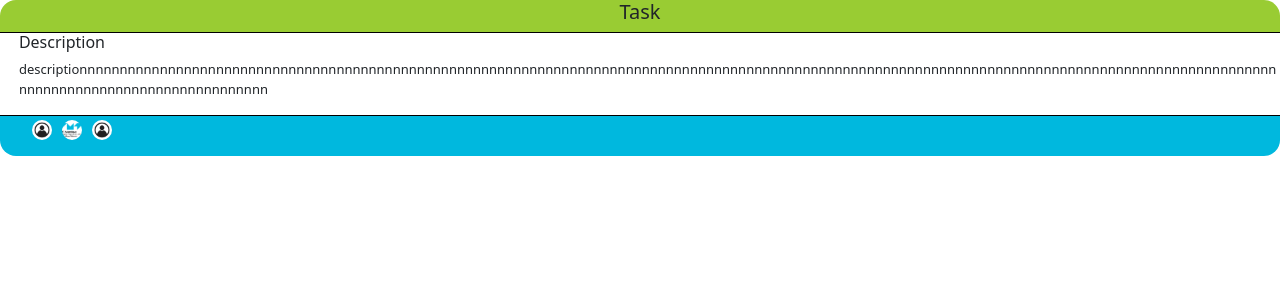
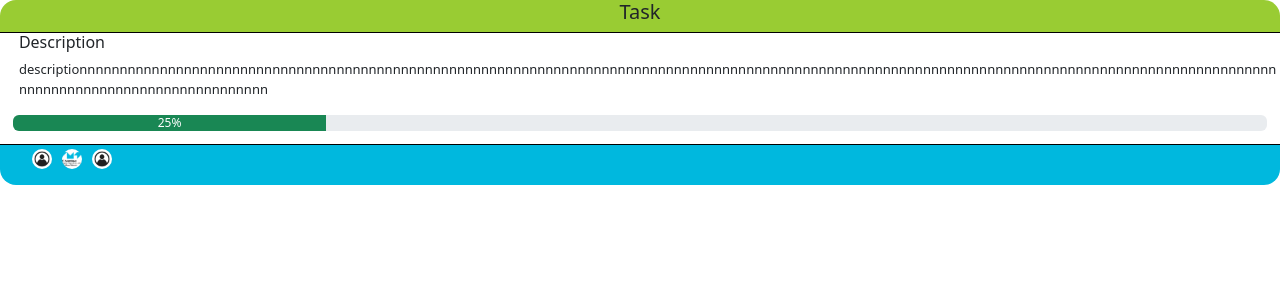
Before and after one commit to antoinech2/Trell-IMT, a Flask app: page /task in a window 1280 px wide. Shown: the top 300 px of the page. Run offline with Flask 3, Linux system fonts and the light colour scheme.

Commit message:
progress bar

```diff
--- a/static/css/task_style.css
+++ b/static/css/task_style.css
@@ -145,3 +145,7 @@ html,body{
 
 
 }
+
+.progress-container{
+    margin:1%;
+}
--- a/templates/components/task.html.jinja2
+++ b/templates/components/task.html.jinja2
@@ -21,6 +21,11 @@
         <h6>Description</h6>
         <p class="task__description">{{ description }}</p>
     </div>
+<div class="progress-container">
+<div class="progress" role="progressbar" aria-label="task_progression" aria-valuenow="25" aria-valuemin="0" aria-valuemax="100">
+  <div class="progress-bar bg-success" style="width: 25%">25%</div>
+</div>
+</div>
     <div class="working-team">
         <ul id="user-image">
             {% for user in users %}
```
Also changed, not shown: templates/components/task_form.html.jinja2 (+22 -3 lines).
